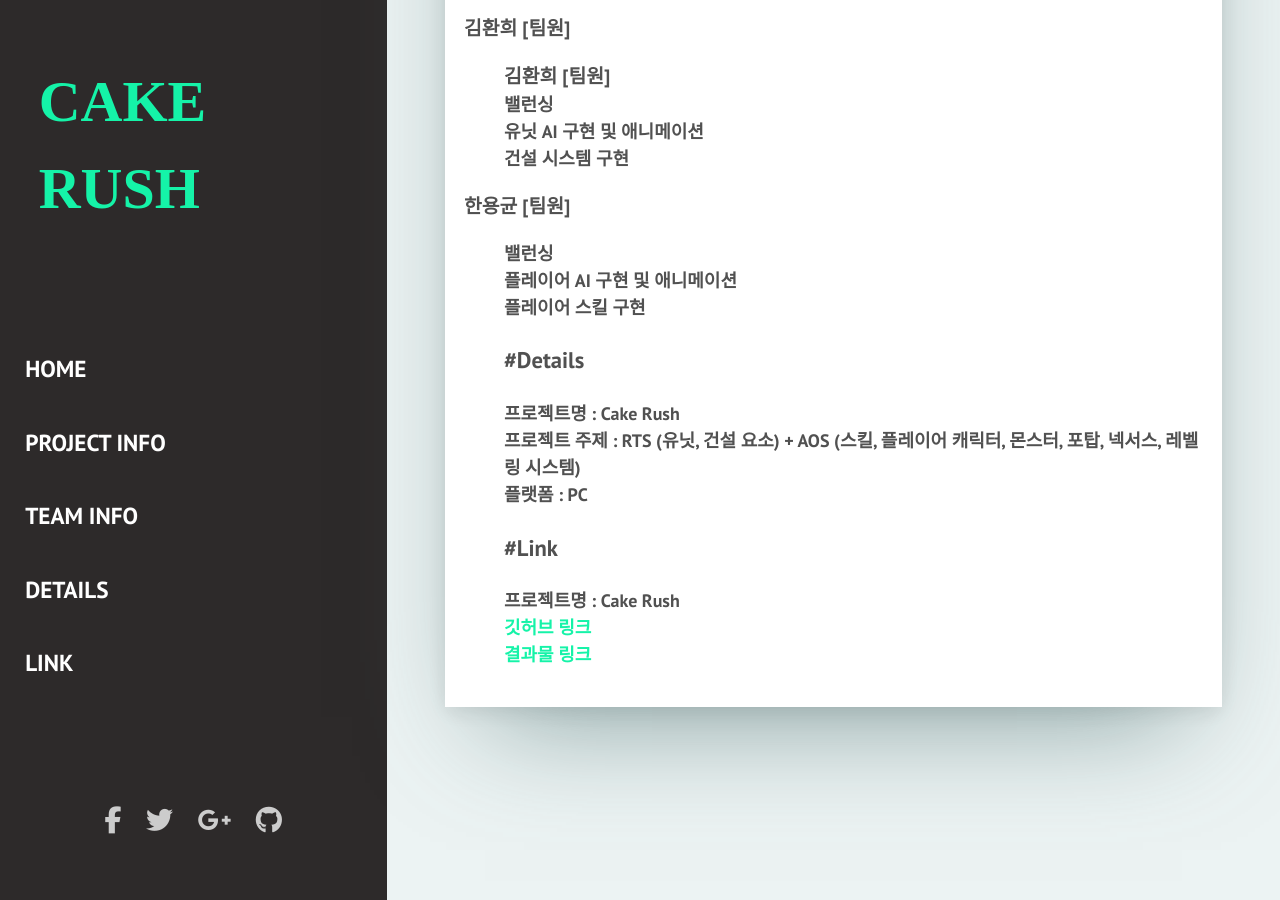
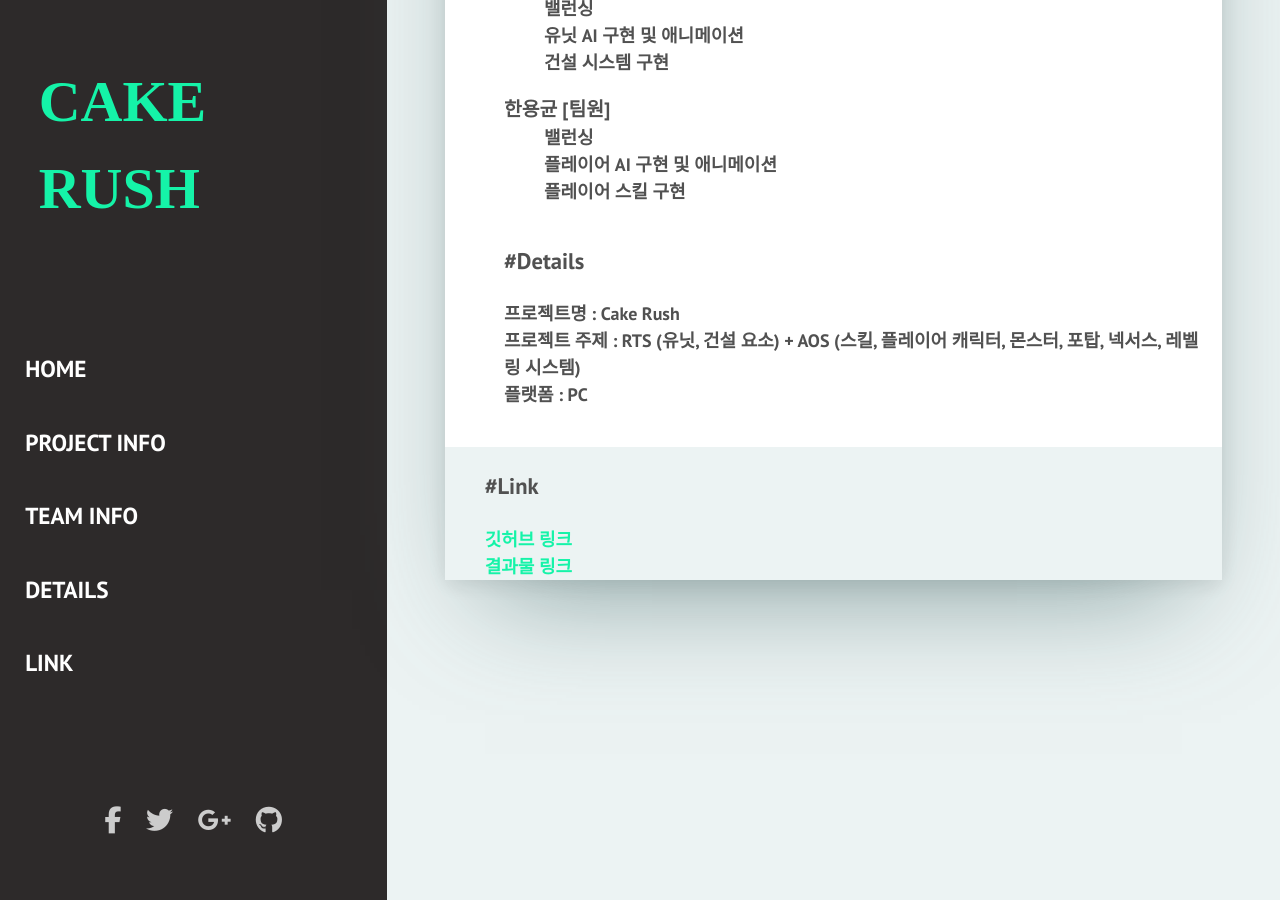
Before and after one commit to yong-gyun/Cake-Rush, a Jekyll site: the page built from index.html, in a window 1280 px wide and 900 px high, scrolled down 815 px. Built offline with Jekyll 4.4.1, drawn with Linux system fonts in a browser that asks for light colours; nearby versions of some CDN libraries; some web fonts are replaced; library files that are not in the unit come from our copies; the list of posts is cut into pages by our own code.

Commit message:
Update index.html

```diff
--- a/index.html
+++ b/index.html
@@ -23,6 +23,7 @@
     </div>
 
     <div class="main">
+      <ul>
         <h3>#Team Info</h3>
         <div class="form-item">
         최원준 [팀장]
@@ -61,6 +62,8 @@
           <li>플레이어 스킬 구현</li>
         </ul>
         </div>
+      </ul>
+    </div>
 
       <div class="main">
         <ul>
@@ -75,7 +78,6 @@
       <div class="main">
         <ul>
           <h3>#Link</h3>
-          <li>프로젝트명 : Cake Rush</li>
           <li><a href="https://github.com/2422june/Cake_Rush">깃허브 링크</a></li>
           <li><a href="https://github.com/2422june/Cake_Rush">결과물 링크</a></li>
         </ul>
```
Lines whose indentation alone changed are shown as unchanged.
